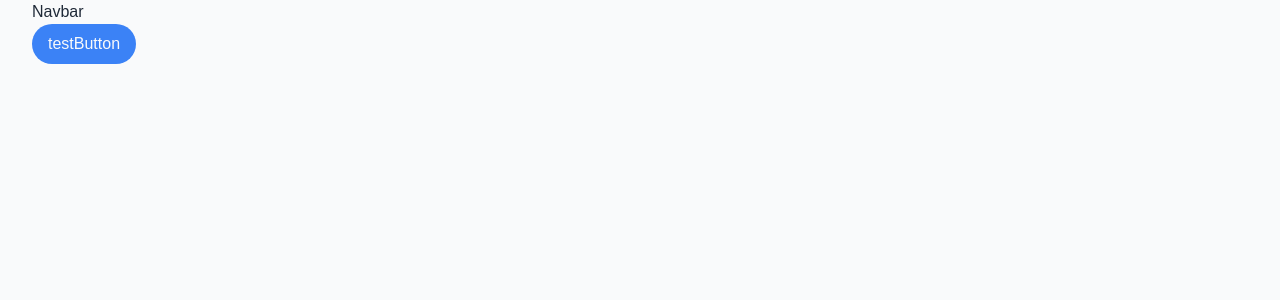
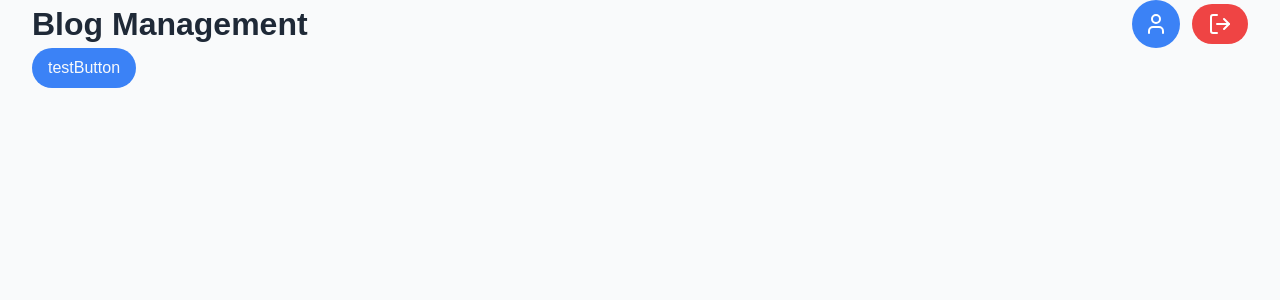
Before and after one commit to jaturaorn/projectSendAbbot, a Next.js app: page / in a window 1280 px wide. Shown: the top 300 px of the page. Built offline with nearby package versions, Linux system fonts and the light colour scheme.

Commit message:
finish navbar

```diff
--- a/app/Components/Navbar.tsx
+++ b/app/Components/Navbar.tsx
@@ -1,8 +1,15 @@
+import { LogOut, User } from "lucide-react"
 
 
 const Navbar = () => {
   return (
-    <div>Navbar</div>
+    <header className="max-w-[1440px] w-full flex justify-between">
+      <div><h3 className="heading">Blog Management</h3></div>
+      <div className="flex gap-3 items-center">
+        <div className=" rounded-full bg-[#3B82F6] p-3"><User color="#fff" /></div>
+        <button className="buttonLogout"><LogOut color="#fff" /></button>
+        </div>
+    </header>
   )
 }
 
--- a/app/globals.css
+++ b/app/globals.css
@@ -11,6 +11,7 @@
   --border-color: #E5E7EB;
   --button-padding: 8px 16px;
   --border-radius: 10000px;
+  --text-heading-size: 32px;
 }
 
 @theme inline {
@@ -28,6 +29,13 @@ body {
 }
 
 @layer components {
+  .heading{
+    font-size: var(--text-heading-size);
+    font-weight: 700;
+    color: var(--foreground);
+  }
+
+
   .mainButton{
     background-color: var(--primary-color);
     padding: var(--button-padding);
@@ -48,4 +56,11 @@ body {
     outline: 2px solid #3B82F6;
     outline-offset: 2px;
   }
+
+  .buttonLogout{
+    background-color: var(--danger-color);
+    padding: var(--button-padding);
+    border-radius: var(--border-radius);
+    cursor: pointer;
+  }
 }
--- a/app/page.tsx
+++ b/app/page.tsx
@@ -3,8 +3,10 @@ import MainLayout from "./MainLayout";
 
 export default function Home() {
   return (
-    <MainLayout><div>
+    <MainLayout>
+      <div>
       <button className="mainButton">testButton</button>
-      </div></MainLayout>
+      </div>
+      </MainLayout>
   );
 }
```
Also changed, not shown: package.json (+7 -6 lines), 1 other file (tests, documents, lock files or other folders).
